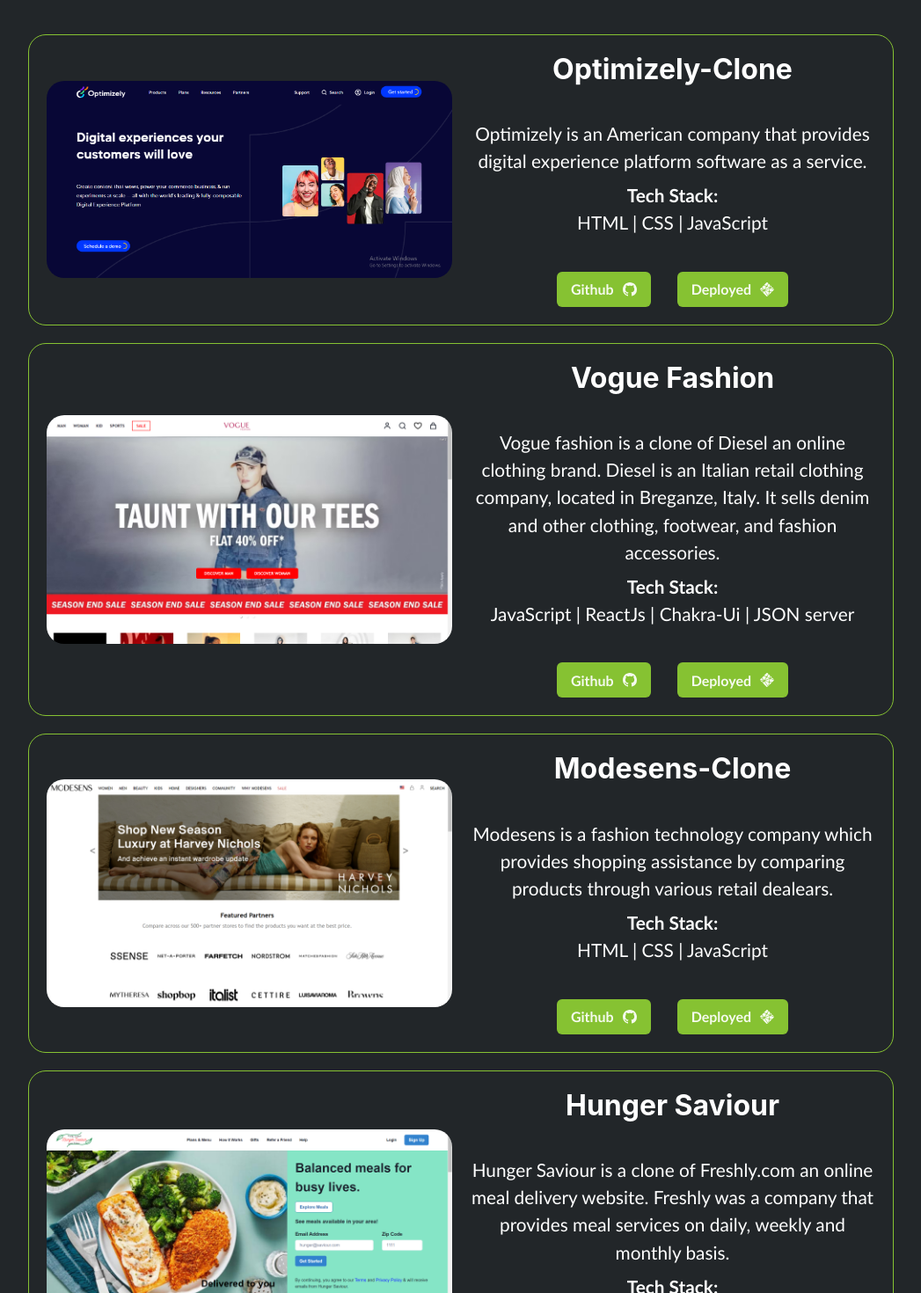
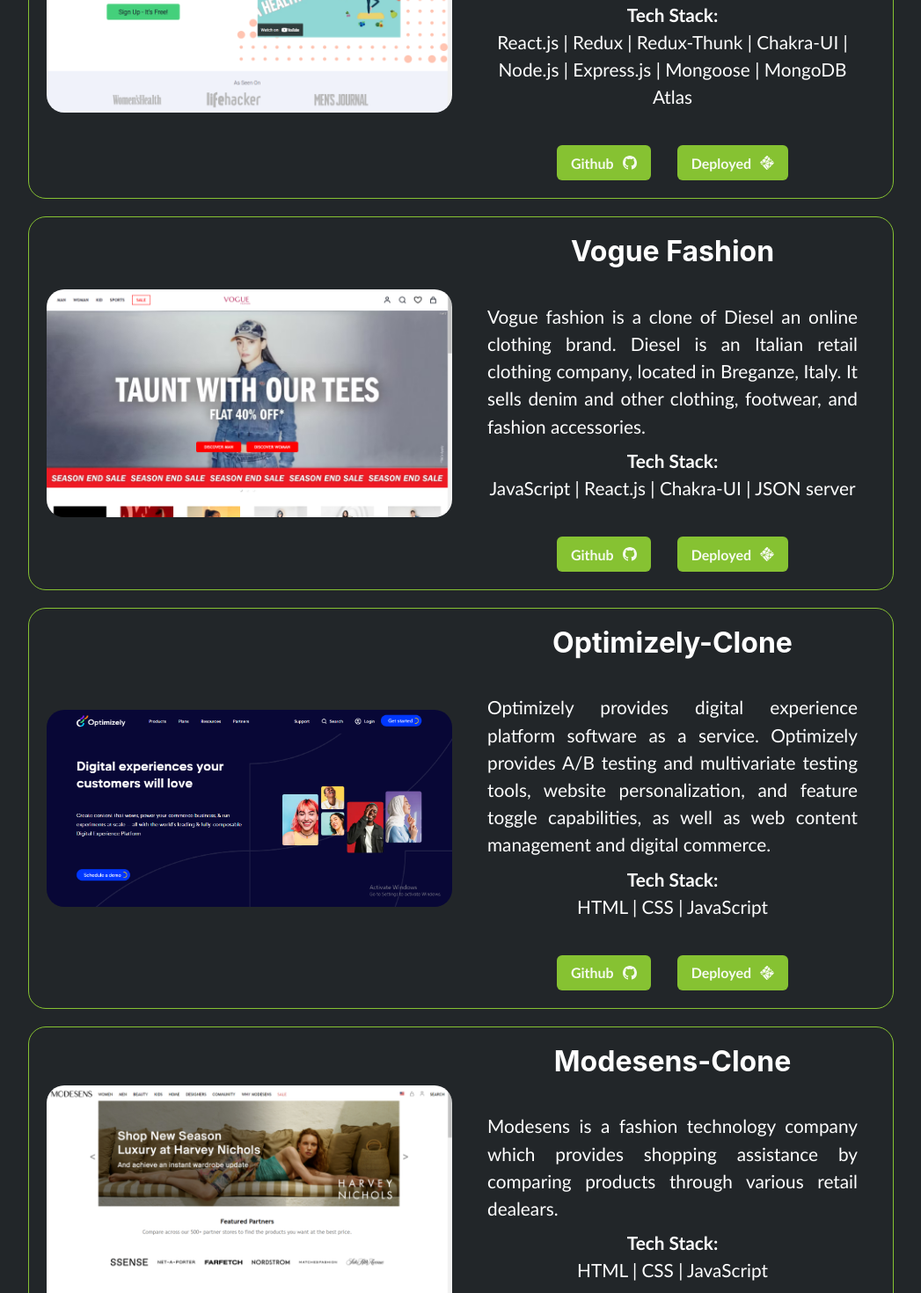
Before and after one commit to Neerav-Khatri/Neerav-Khatri.github.io, a React (Create React App) app in the folder my-portfolio/: page / in a window 1280 px wide. Shown: the part 2960-4430 px from the top of the page at 88% size, without its empty margins (116-1163 px from the left). Built offline with nearby package versions, Linux system fonts and the light colour scheme.

Commit message:
Updated project section

```diff
--- a/my-portfolio/src/Component/ProjectCard.jsx
+++ b/my-portfolio/src/Component/ProjectCard.jsx
@@ -6,7 +6,7 @@
 export default function ProjectCard({data}) {
     return (
         <div>
-            <Box border="1px solid #86C232" borderRadius="20px" p="20px" mt="20px">
+            <Box border="1px solid #86C232" borderRadius="20px" p="20px" mt="20px" _hover={{boxShadow: "rgba(134,194,50,255) 0px 3px 10px"}}>
                 <div className="project-card">
                     <Flex direction={{base: "column", sm: "column", lg: "row"}} gap="20px">
                         <Box w={{sm: "100%" , lg: "50%"}} display="flex" justifyContent="center" alignItems="center">
@@ -15,10 +15,10 @@
                         <Box w={{sm: "100%" , lg: "50%"}}>
                             <VStack w="100%" m="auto">
                                 <Heading className="project-title" fontWeight="bold" mb="30px" fontSize={{ base: "1.5em",sm: "1.5em", md:"2em"}} >{data.name}</Heading>
-                                <Text className="project-description" fontSize={{base: "1em",sm: "1.2em", md:"1.3em"}} >{data.desc}</Text>
+                                <Text className="project-description" fontSize={{base: "1em",sm: "1.2em", md:"1.3em"}} textAlign={"justify"} px={"20px"}>{data.desc}</Text>
                                 <Box mb="20px">
                                     <Text fontWeight="bold" fontSize={{base: "1.2em",sm: "1.3em", md: "1.3em"}}>Tech Stack:</Text>
-                                    <Text className="project-tech-stack" fontSize={{base: "1em",sm: "1.1em", md: "1.3em"}}>{data.stack}</Text>
+                                    <Text className="project-tech-stack" fontSize={{base: "1em",sm: "1.1em", md: "1.3em"}} px={"20px"}>{data.stack}</Text>
                                 </Box>
                             </VStack>
                             <Box m="auto" mt="20px" display={"flex"} justifyContent={"center"} flexDirection={{base: "column", sm: "row"}} gap={"10px"}>
--- a/my-portfolio/src/Component/Projects.jsx
+++ b/my-portfolio/src/Component/Projects.jsx
@@ -3,46 +3,55 @@
 import optimizely from "../docs/optimizly.png";
 import diesel from "../docs/Diesel.png";
 import modesens from "../docs/Modesens.png";
-import freshly from "../docs/Freshly.png";
+import healthyWay from "../docs/HealthyWay.png";
 
 export default function Project() {
     const Project = [
         {
             id: 1,
-            src: optimizely,
-            name: "Optimizely-Clone",
-            desc: "Optimizely is an American company that provides digital experience platform software as a service.",
-            stack: "HTML | CSS | JavaScript",
-            github: "https://github.com/Neerav-Khatri/Optimizely.com-clone",
-            deploy: "https://funny-kataifi-02e4e4.netlify.app/index.html"
+            src: healthyWay,
+            name: "Healthy Way",
+            desc: "HealthyWay is a website that functions as a nutrition tracking tool to help users reach their health goals by monitoring their daily caloric intake and other relevant factors.",
+            stack: "React.js | Redux | Redux-Thunk | Chakra-UI | Node.js | Express.js | Mongoose | MongoDB Atlas",
+            github: "https://github.com/somesh9870/Healthy-way",
+            deploy: "https://healty-way.vercel.app/",
         },
         {
             id: 2,
             src: diesel,
             name: "Vogue Fashion",
             desc: "Vogue fashion is a clone of Diesel an online clothing brand. Diesel is an Italian retail clothing company, located in Breganze, Italy. It sells denim and other clothing, footwear, and fashion accessories.",
-            stack: "JavaScript | ReactJs | Chakra-Ui | JSON server",
+            stack: "JavaScript | React.js | Chakra-UI | JSON server",
             github: "https://github.com/Neerav-Khatri/Diesel.com-Clone",
             deploy: "https://vogue-fashion.netlify.app/",
         },
         {
             id: 3,
+            src: optimizely,
+            name: "Optimizely-Clone",
+            desc: "Optimizely provides digital experience platform software as a service. Optimizely provides A/B testing and multivariate testing tools, website personalization, and feature toggle capabilities, as well as web content management and digital commerce.",
+            stack: "HTML | CSS | JavaScript",
+            github: "https://github.com/BhavikDholu/optimizely.com-clone",
+            deploy: "https://optimizely-com-clone-eight.vercel.app/"
+        },
+        {
+            id: 4,
             src: modesens,
             name: "Modesens-Clone",
             desc: "Modesens is a fashion technology company which provides shopping assistance by comparing products through various retail dealears.",
             stack: "HTML | CSS | JavaScript",
             github: "https://github.com/Neerav-Khatri/Modesens.com-Clone",
             deploy: "https://shop-modesens.netlify.app/",
-        },
-        {
-            id: 4,
-            src: freshly,
-            name: "Hunger Saviour",
-            desc: "Hunger Saviour is a clone of Freshly.com an online meal delivery website. Freshly was a company that provides meal services on daily, weekly and monthly basis.",
-            stack: "CSS | ReactJs | Chakra-Ui",
-            github: "https://github.com/Neerav-Khatri/Freshly.com_clone",
-            deploy: "https://hunger-saviour.netlify.app/",
         }
+        // {
+        //     id: 4,
+        //     src: freshly,
+        //     name: "Hunger Saviour",
+        //     desc: "Hunger Saviour is a clone of Freshly.com an online meal delivery website. Freshly was a company that provides meal services on daily, weekly and monthly basis.",
+        //     stack: "CSS | ReactJs | Chakra-Ui",
+        //     github: "https://github.com/Neerav-Khatri/Freshly.com_clone",
+        //     deploy: "https://hunger-saviour.netlify.app/",
+        // }
     ]
 
     return (
--- a/my-portfolio/src/Component/Skill.jsx
+++ b/my-portfolio/src/Component/Skill.jsx
@@ -51,14 +51,14 @@
             src : "https://www.pngitem.com/pimgs/m/385-3851477_mongoose-js-logo-png-transparent-png.png",
             name : "Mongoose",
         },
-        {
-            src : "https://i0.wp.com/blog.knoldus.com/wp-content/uploads/2022/03/cypress.png?fit=364%2C364&ssl=1",
-            name : "Cypress",
-        },
-        {
-            src : "https://seeklogo.com/images/J/jest-logo-F9901EBBF7-seeklogo.com.png",
-            name : "Jest",
-        },
+        // {
+        //     src : "https://i0.wp.com/blog.knoldus.com/wp-content/uploads/2022/03/cypress.png?fit=364%2C364&ssl=1",
+        //     name : "Cypress",
+        // },
+        // {
+        //     src : "https://seeklogo.com/images/J/jest-logo-F9901EBBF7-seeklogo.com.png",
+        //     name : "Jest",
+        // },
         {
             src : "https://cdn.sanity.io/images/897el8p6/production/a804a741fb26f6c236c73086a87cfc9f64106401-480x480.png",
             name : "Git",
```
Also changed, not shown: my-portfolio/src/docs/HealthyWay.png (added).
